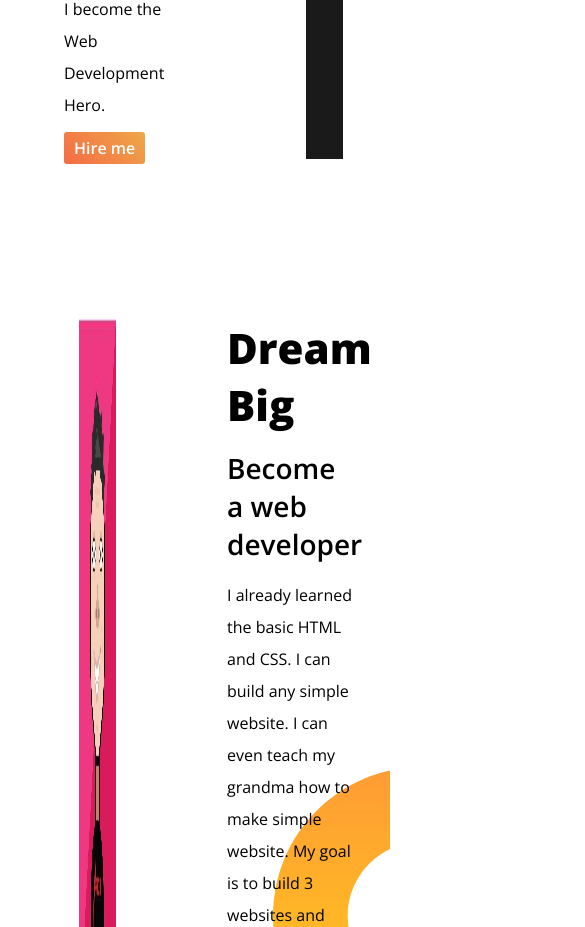
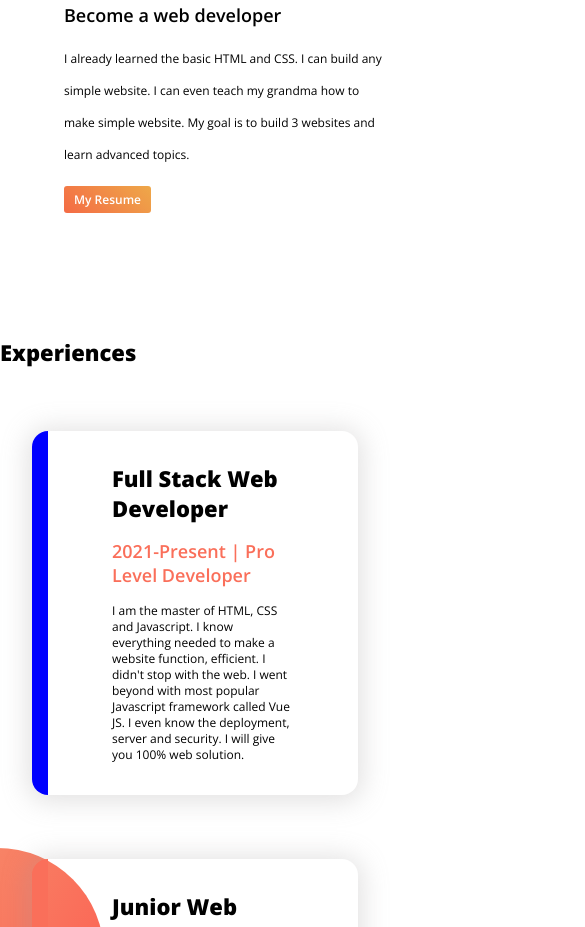
Before and after one commit to gaznafis007/developer-portfolio, a plain HTML site: page index.html in a window 390 px wide. Shown: the part 1073-2000 px from the top of the page, 585 px wide, since content can reach past the window. Drawn offline with nearby package versions, Linux system fonts and the light colour scheme.

Commit message:
mobile device also

```diff
--- a/style.css
+++ b/style.css
@@ -89,3 +89,44 @@ footer{
     text-align: center;
     color: rgb(99, 99, 99);
 }
+@media  only screen and (max-width: 720px) {
+    .container{
+        flex-direction: column;
+    }
+    .section{
+        width: 100%;
+    }
+    .banner{
+        background-image: none;
+    }
+    .ring{
+        background-image: none;
+    }
+    h1{
+        font-size: 22px;
+    }
+    h3{
+        font-size: 18px;
+    }
+    p{
+        font-size: 12px;
+        line-height: 1rem;
+    }
+    a{
+        font-size: 12px;
+    }
+    .cards{
+        flex-direction: column;
+        padding: 0 2rem;
+    }
+    .card{
+        width: 100%;
+        margin: 2rem auto;
+    }
+    .card-blue{
+        border-left-color: #fa6f5a;
+    }
+    .card-red{
+        border-left-color: blue
+    }
+}
```
